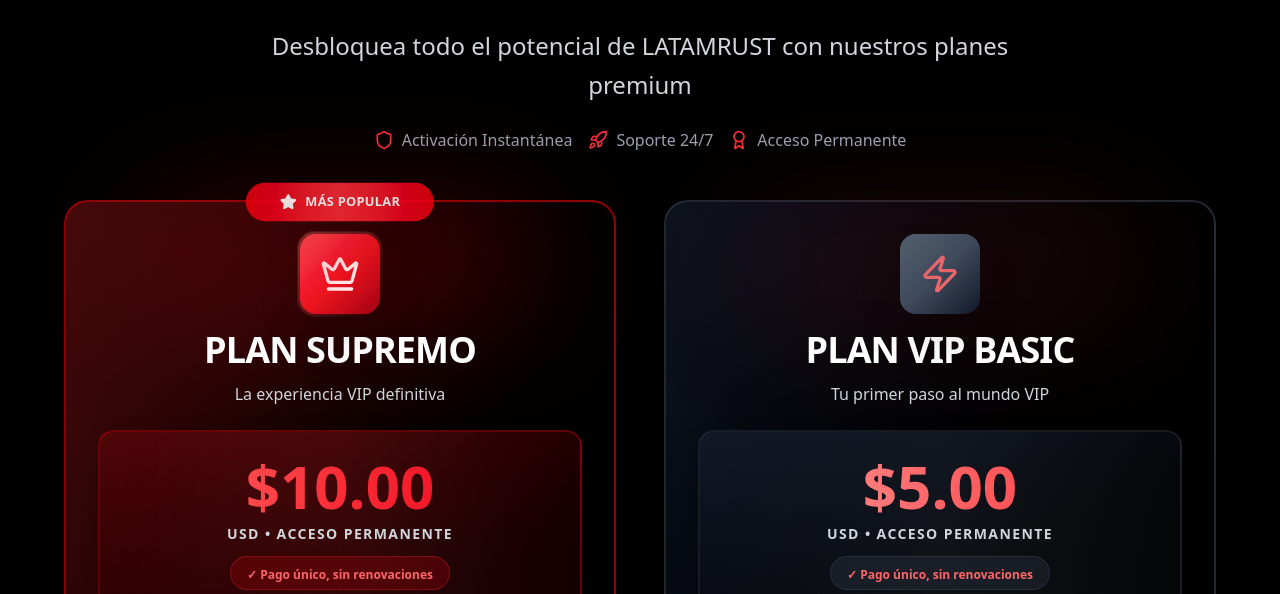
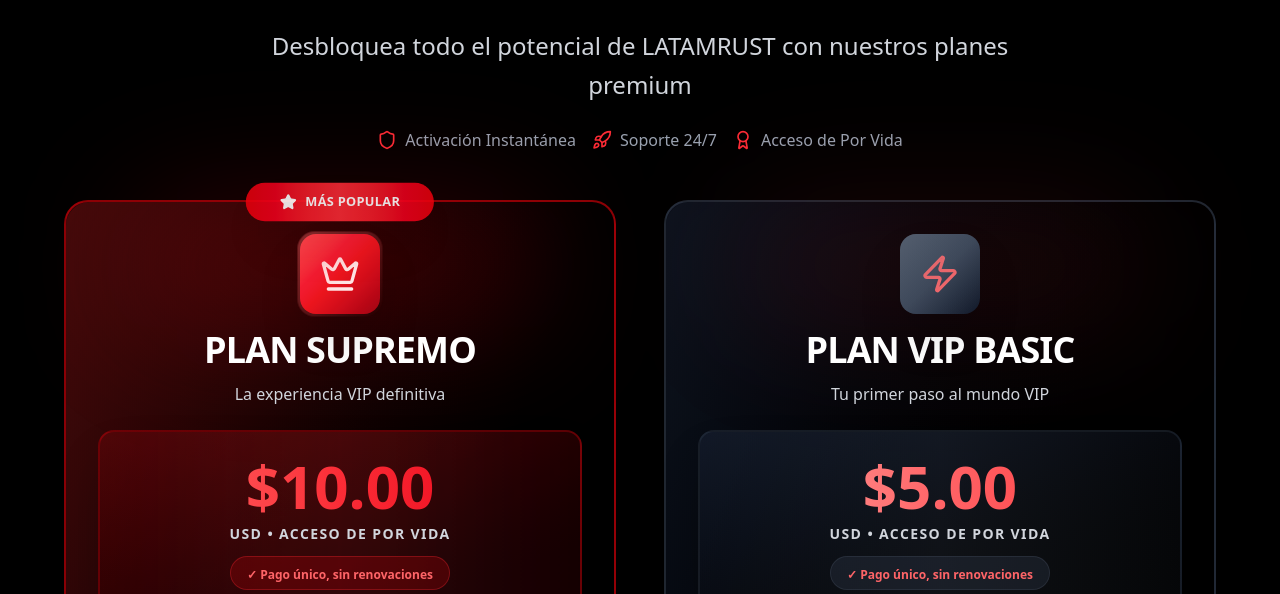
Before and after one commit to rustlatam29-a11y/PAGINAWEB, a React (Vite) app: page / in a window 1280 px wide. Shown: the part 2640-3234 px from the top of the page. Built offline with nearby package versions, Linux system fonts and the light colour scheme.

Commit message:
fix: Cambiar 'Acceso Permanente' a 'Acceso de Por Vida' en toda la sección VIP
- Actualizado texto en header principal de VIPSection
- Actualizado texto en precios de ambos planes (Supremo y Basic)
- Actualizado texto en sección de garantía
- Mayor claridad sobre el acceso vitalicio

```diff
--- a/src/Components/VIPSection/VIPSection.tsx
+++ b/src/Components/VIPSection/VIPSection.tsx
@@ -35,7 +35,7 @@
             </div>
             <div className="flex items-center space-x-2">
               <Award className="w-5 h-5 text-red-500" />
-              <span>Acceso Permanente</span>
+              <span>Acceso de Por Vida</span>
             </div>
           </div>
         </div>
@@ -76,7 +76,7 @@
                   <div className="absolute inset-0 bg-gradient-to-r from-red-600/10 via-red-500/20 to-red-600/10 animate-pulse" />
                   <div className="relative z-10">
                     <div className="text-5xl md:text-6xl font-black text-transparent bg-clip-text bg-gradient-to-r from-red-400 via-red-500 to-red-600 mb-2">$10.00</div>
-                    <div className="text-gray-300 text-sm uppercase tracking-widest font-semibold">USD • Acceso Permanente</div>
+                    <div className="text-gray-300 text-sm uppercase tracking-widest font-semibold">USD • Acceso de Por Vida</div>
                     <div className="mt-3 inline-block px-4 py-1 bg-red-600/20 border border-red-500/30 rounded-full">
                       <span className="text-red-400 text-xs font-bold">✓ Pago único, sin renovaciones</span>
                     </div>
@@ -193,7 +193,7 @@
                   <div className="absolute inset-0 bg-gradient-to-r from-gray-700/10 via-gray-600/20 to-gray-700/10" />
                   <div className="relative z-10">
                     <div className="text-5xl md:text-6xl font-black text-transparent bg-clip-text bg-gradient-to-r from-red-300 via-red-400 to-red-500 mb-2">$5.00</div>
-                    <div className="text-gray-300 text-sm uppercase tracking-widest font-semibold">USD • Acceso Permanente</div>
+                    <div className="text-gray-300 text-sm uppercase tracking-widest font-semibold">USD • Acceso de Por Vida</div>
                     <div className="mt-3 inline-block px-4 py-1 bg-gray-700/30 border border-gray-600/30 rounded-full">
                       <span className="text-red-400 text-xs font-bold">✓ Pago único, sin renovaciones</span>
                     </div>
--- a/src/Pages/VIPs/VIPs.tsx
+++ b/src/Pages/VIPs/VIPs.tsx
@@ -113,7 +113,7 @@
                     <div className="absolute inset-0 bg-gradient-to-r from-red-600/10 via-red-500/20 to-red-600/10 animate-pulse" />
                     <div className="relative z-10">
                       <div className="text-5xl md:text-6xl font-black text-transparent bg-clip-text bg-gradient-to-r from-red-400 via-red-500 to-red-600 mb-2">$10.00</div>
-                      <div className="text-gray-300 text-sm uppercase tracking-widest font-semibold">USD • Acceso Permanente</div>
+                      <div className="text-gray-300 text-sm uppercase tracking-widest font-semibold">USD • Acceso de Por Vida</div>
                       <div className="mt-3 inline-block px-4 py-1 bg-red-600/20 border border-red-500/30 rounded-full">
                         <span className="text-red-400 text-xs font-bold">✓ Pago único, sin renovaciones</span>
                       </div>
@@ -230,7 +230,7 @@
                     <div className="absolute inset-0 bg-gradient-to-r from-gray-700/10 via-gray-600/20 to-gray-700/10" />
                     <div className="relative z-10">
                       <div className="text-5xl md:text-6xl font-black text-transparent bg-clip-text bg-gradient-to-r from-red-300 via-red-400 to-red-500 mb-2">$5.00</div>
-                      <div className="text-gray-300 text-sm uppercase tracking-widest font-semibold">USD • Acceso Permanente</div>
+                      <div className="text-gray-300 text-sm uppercase tracking-widest font-semibold">USD • Acceso de Por Vida</div>
                       <div className="mt-3 inline-block px-4 py-1 bg-gray-700/30 border border-gray-600/30 rounded-full">
                         <span className="text-red-400 text-xs font-bold">✓ Pago único, sin renovaciones</span>
                       </div>
@@ -347,7 +347,7 @@
 
               <div className="text-center p-4">
                 <Gift className="w-10 h-10 text-red-400 mx-auto mb-3" />
-                <h4 className="text-white font-semibold mb-2">Acceso Permanente</h4>
+                <h4 className="text-white font-semibold mb-2">Acceso de Por Vida</h4>
                 <p className="text-gray-400 text-sm">Pago único, beneficios de por vida</p>
               </div>
             </div>
```
